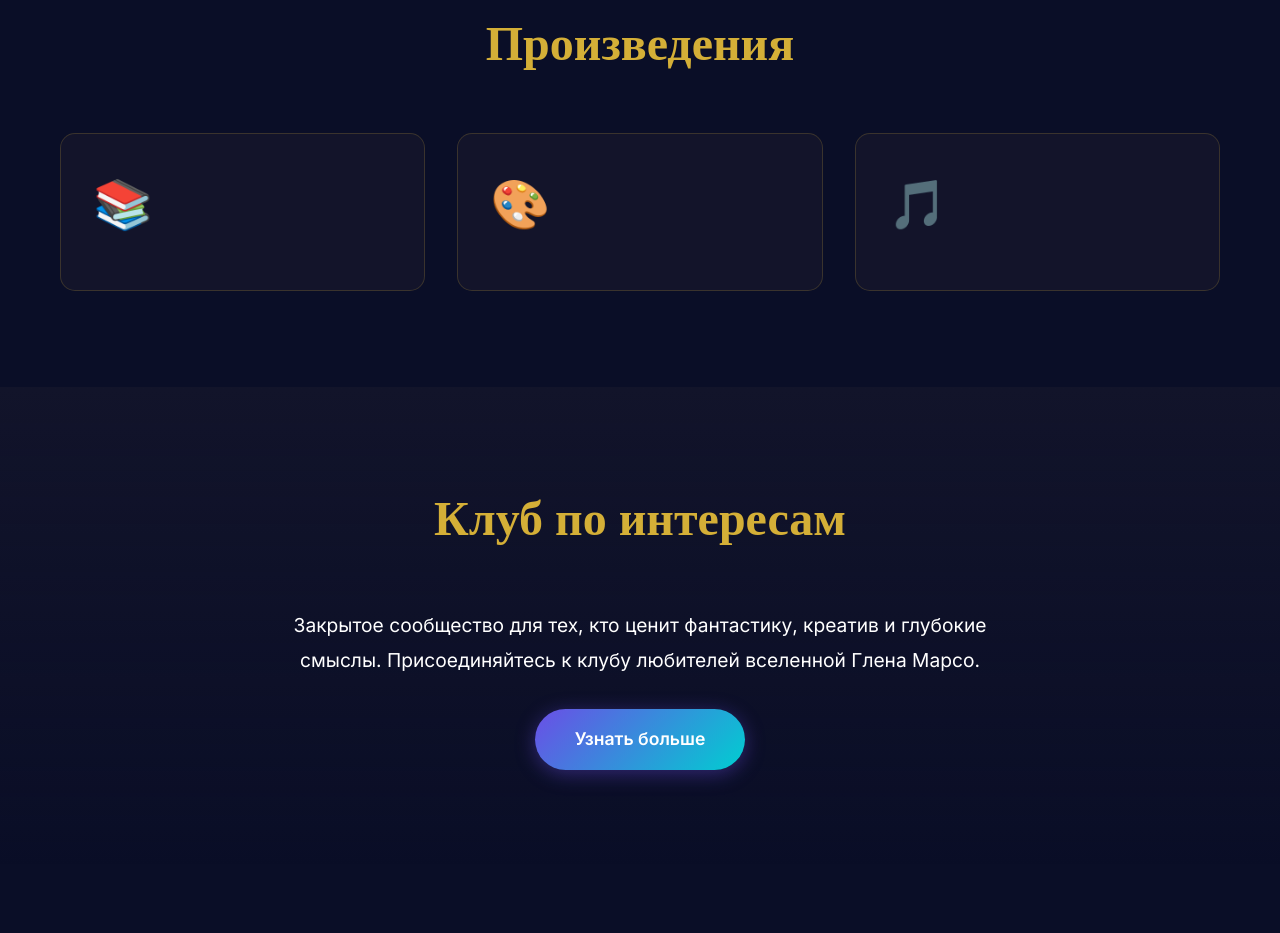
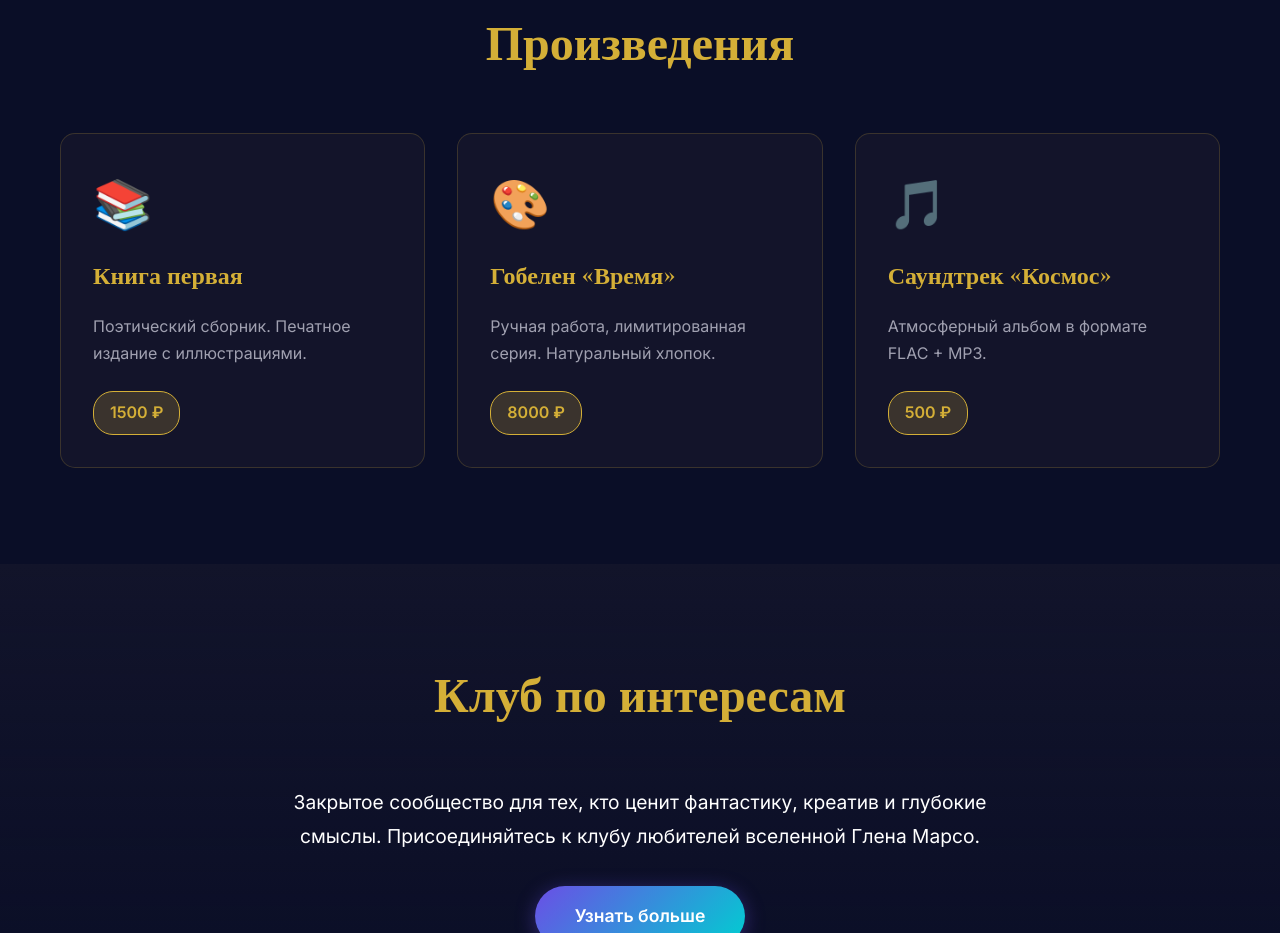
Before and after one commit to DemarsoGlen/glenmarso-site, a plain HTML site: page index.html in a window 1280 px wide. Shown: the part 1660-2593 px from the top of the page. Drawn offline with Linux system fonts and the light colour scheme.

Commit message:
Refactor index.html to enhance structure and content

```diff
--- a/index.html
+++ b/index.html
@@ -30,11 +30,14 @@ section { padding:6rem 0; position:relative; }
 .about-text { font-size:1.2rem; line-height:1.9; margin-bottom:2rem; }
 .about-quote { font-family:'Cinzel',serif; font-style:italic; font-size:1.4rem; color:var(--cyan); border-left:3px solid var(--gold); padding-left:2rem; margin:3rem auto; text-align:left; max-width:600px; }
 .works-grid { display:grid; grid-template-columns:repeat(auto-fit,minmax(300px,1fr)); gap:2rem; margin-top:3rem; }
-.work-card { background:rgba(26,26,46,.6); border:1px solid rgba(212,175,55,.2); border-radius:15px; padding:2rem; transition:.3s; }
+.work-card { background:rgba(26,26,46,.6); border:1px solid rgba(212,175,55,.2); border-radius:15px; padding:2rem; transition:.3s; position:relative; overflow:hidden; }
 .work-card:hover { transform:translateY(-5px); border-color:var(--gold); box-shadow:0 10px 40px rgba(212,175,55,.2); }
 .work-icon { font-size:3rem; margin-bottom:1rem; }
 .work-card h3 { font-family:'Cinzel',serif; font-size:1.5rem; color:var(--gold); margin-bottom:1rem; }
-.work-card p { color:var(--text-muted); line-height:1.7; }
+.work-card p { color:var(--text-muted); line-height:1.7; margin-bottom:1rem; }
+.work-price { display:inline-block; padding:.5rem 1rem; background:rgba(212,175,55,.2); border:1px solid var(--gold); border-radius:20px; color:var(--gold); font-weight:600; margin-top:.5rem; }
+.work-link { display:inline-block; margin-top:1rem; color:var(--cyan); text-decoration:none; font-weight:600; transition:.3s; }
+.work-link:hover { color:var(--gold); }
 .club { background:linear-gradient(180deg,rgba(26,26,46,.5),transparent); text-align:center; }
 .club-content { max-width:700px; margin:0 auto; }
 .club-description { font-size:1.2rem; line-height:1.8; margin-bottom:2rem; }
@@ -73,11 +76,7 @@ footer { text-align:center; padding:2rem 0; border-top:1px solid rgba(212,175,55
 <section id="works">
   <div class="container">
     <h2 class="section-title" data-c="works_title">Произведения</h2>
-    <div class="works-grid">
-      <div class="work-card"><div class="work-icon">📚</div><h3 data-c="work_1_title"></h3><p data-c="work_1_text"></p></div>
-      <div class="work-card"><div class="work-icon">🎨</div><h3 data-c="work_2_title"></h3><p data-c="work_2_text"></p></div>
-      <div class="work-card"><div class="work-icon">🎵</div><h3 data-c="work_3_title"></h3><p data-c="work_3_text"></p></div>
-    </div>
+    <div class="works-grid" id="works-grid"></div>
   </div>
 </section>
 
@@ -110,18 +109,41 @@ footer { text-align:center; padding:2rem 0; border-top:1px solid rgba(212,175,55
 </footer>
 
 <script>
+const icons = { book: '📚', art: '🎨', music: '🎵' };
+
 fetch('content.json?v=' + Date.now())
   .then(r => r.json())
   .then(data => {
+    // Заполняем текстовые поля
     document.querySelectorAll('[data-c]').forEach(el => {
       const key = el.getAttribute('data-c');
       if (data[key]) el.textContent = data[key];
     });
+
+    // Генерируем карточки произведений
+    if (data.works && data.works.length > 0) {
+      const grid = document.getElementById('works-grid');
+      data.works.forEach(work => {
+        const card = document.createElement('div');
+        card.className = 'work-card';
+        card.innerHTML = `
+          <div class="work-icon">${icons[work.type] || '✨'}</div>
+          <h3>${work.title}</h3>
+          <p>${work.description}</p>
+          ${work.price ? `<div class="work-price">${work.price}</div>` : ''}
+          ${work.link && work.link !== '#' ? `<a href="${work.link}" class="work-link">Подробнее →</a>` : ''}
+        `;
+        grid.appendChild(card);
+      });
+    }
+
+    // Контакты
     if (data.email) document.getElementById('mail').href = 'mailto:' + data.email;
     if (data.telegram) document.getElementById('tg').href = data.telegram;
   })
   .catch(e => console.warn('content.json не загрузился', e));
 
+// Звёзды
 const box = document.getElementById('stars');
 for (let i = 0; i < 150; i++) {
   const s = document.createElement('div');
@@ -130,6 +152,8 @@ for (let i = 0; i < 150; i++) {
   s.style.cssText = `width:${size}px;height:${size}px;left:${Math.random()*100}%;top:${Math.random()*100}%;animation-delay:${Math.random()*3}s`;
   box.appendChild(s);
 }
+
+// Плавная прокрутка
 document.querySelectorAll('a[href^="#"]').forEach(a => {
   a.addEventListener('click', e => {
     const t = document.querySelector(a.getAttribute('href'));
```
